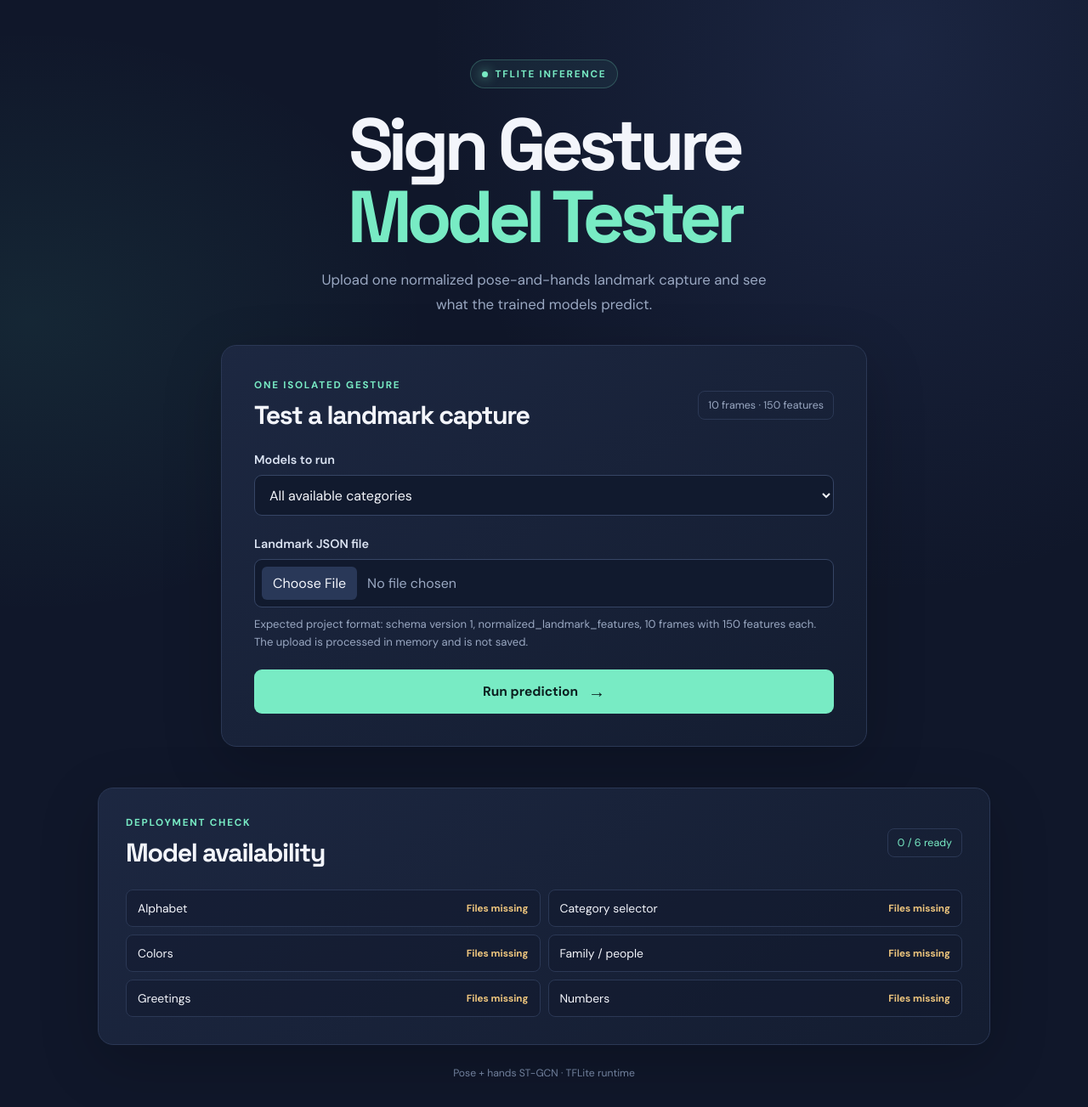
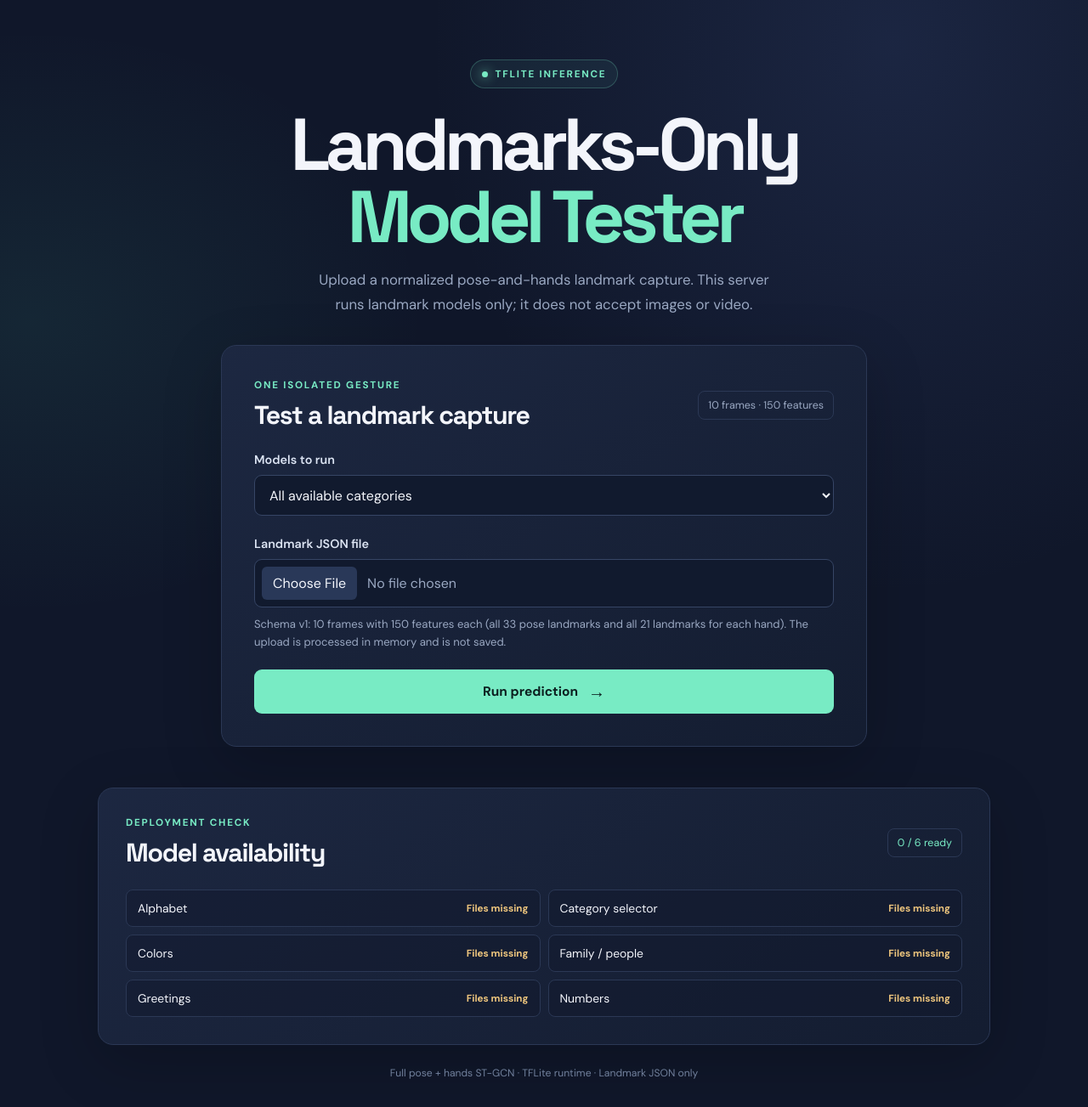
Before and after one commit to kimjohnmarellayco-spec/asl_server, a Flask app: page / in a window 1280 px wide. Shown: the whole page at 85% size. Run offline with Flask 3, Linux system fonts and the light colour scheme.

Commit message:
Add files via upload

```diff
--- a/app.py
+++ b/app.py
@@ -35,7 +35,21 @@ CATEGORY_TITLES = {
     "greetings": "Greetings",
     "numbers": "Numbers",
 }
-INPUT_SHAPE = (1, 2, 10, 75)
+POSE_LANDMARK_INDICES = tuple(range(33))
+HAND_LANDMARK_INDICES = tuple(range(21))
+JOINT_COUNT = len(POSE_LANDMARK_INDICES) + 2 * len(HAND_LANDMARK_INDICES)
+FEATURE_COUNT = JOINT_COUNT * 2
+FEATURE_LAYOUT = [
+    name
+    for index in POSE_LANDMARK_INDICES
+    for name in (f"pose_1_{index}_x", f"pose_1_{index}_y")
+] + [
+    name
+    for hand in (1, 2)
+    for index in HAND_LANDMARK_INDICES
+    for name in (f"hand_{hand}_{index}_x", f"hand_{hand}_{index}_y")
+]
+INPUT_SHAPE = (1, 2, 10, JOINT_COUNT)
 DEFAULT_MAX_UPLOAD_BYTES = 2 * 1024 * 1024
 
 
@@ -154,7 +168,7 @@ def load_model(category: str) -> ModelRuntime:
         from ai_edge_litert.interpreter import Interpreter
     except ImportError as error:
         raise RuntimeError(
-            "LiteRT runtime is not installed. Install web/requirements.txt."
+            "LiteRT runtime is not installed. Install requirements.txt from this app directory."
         ) from error
 
     interpreter = Interpreter(model_path=str(model_path))
@@ -200,8 +214,10 @@ def parse_landmark_json(raw: bytes) -> tuple[np.ndarray, str]:
         raise ValueError(
             "Expected dataset_type 'normalized_landmark_features'."
         )
-    if data.get("feature_count") != 150:
-        raise ValueError("Expected feature_count 150.")
+    if data.get("feature_count") != FEATURE_COUNT:
+        raise ValueError(f"Expected feature_count {FEATURE_COUNT}.")
+    if data.get("feature_layout") != FEATURE_LAYOUT:
+        raise ValueError("Unexpected full-pose/full-hand feature_layout.")
 
     frames = data.get("frames")
     if not isinstance(frames, list) or len(frames) != 10:
@@ -220,9 +236,9 @@ def parse_landmark_json(raw: bytes) -> tuple[np.ndarray, str]:
 
     if sample_indices != list(range(1, 11)):
         raise ValueError("Frame sample_index values must be 1 through 10.")
-    if features.shape != (10, 150):
+    if features.shape != (10, FEATURE_COUNT):
         raise ValueError(
-            f"Expected features shaped (10, 150), received {features.shape}."
+            f"Expected features shaped (10, {FEATURE_COUNT}), received {features.shape}."
         )
     if not np.isfinite(features).all():
         raise ValueError("Landmark features contain NaN or infinite values.")
@@ -230,7 +246,7 @@ def parse_landmark_json(raw: bytes) -> tuple[np.ndarray, str]:
     label = data.get("label")
     if not isinstance(label, str) or not label.strip():
         label = "Unknown"
-    model_input = features.reshape(1, 10, 75, 2).transpose(0, 3, 1, 2).copy()
+    model_input = features.reshape(1, 10, JOINT_COUNT, 2).transpose(0, 3, 1, 2).copy()
     return model_input, label.strip()
 
 
--- a/templates/index.html
+++ b/templates/index.html
@@ -4,15 +4,15 @@
     <meta charset="utf-8">
     <meta name="viewport" content="width=device-width, initial-scale=1">
     <meta name="theme-color" content="#10172a">
-    <title>Sign Gesture Model Tester</title>
+    <title>Landmarks-Only Sign Gesture Tester</title>
     <link rel="stylesheet" href="{{ url_for('static', filename='style.css') }}">
   </head>
   <body>
     <main class="page-shell">
       <header class="hero">
         <div class="eyebrow"><span class="status-dot"></span> TFLite inference</div>
-        <h1>Sign Gesture<br><span>Model Tester</span></h1>
-        <p>Upload one normalized pose-and-hands landmark capture and see what the trained models predict.</p>
+        <h1>Landmarks-Only<br><span>Model Tester</span></h1>
+        <p>Upload a normalized pose-and-hands landmark capture. This server runs landmark models only; it does not accept images or video.</p>
       </header>
 
       <section class="panel upload-panel" aria-labelledby="upload-heading">
@@ -44,8 +44,7 @@
             required
           >
           <p class="help-text">
-            Expected project format: schema version 1, normalized_landmark_features,
-            10 frames with 150 features each. The upload is processed in memory and is not saved.
+            Schema v1: 10 frames with 150 features each (all 33 pose landmarks and all 21 landmarks for each hand). The upload is processed in memory and is not saved.
           </p>
 
           <button type="submit">Run prediction <span aria-hidden="true">→</span></button>
@@ -119,7 +118,7 @@
           {% endfor %}
         </div>
       </section>
-      <footer>Pose + hands ST-GCN · TFLite runtime</footer>
+      <footer>Full pose + hands ST-GCN · TFLite runtime · Landmark JSON only</footer>
     </main>
   </body>
 </html>
```
Also changed, not shown: README.md, models/README.txt (added), 1 other file.
